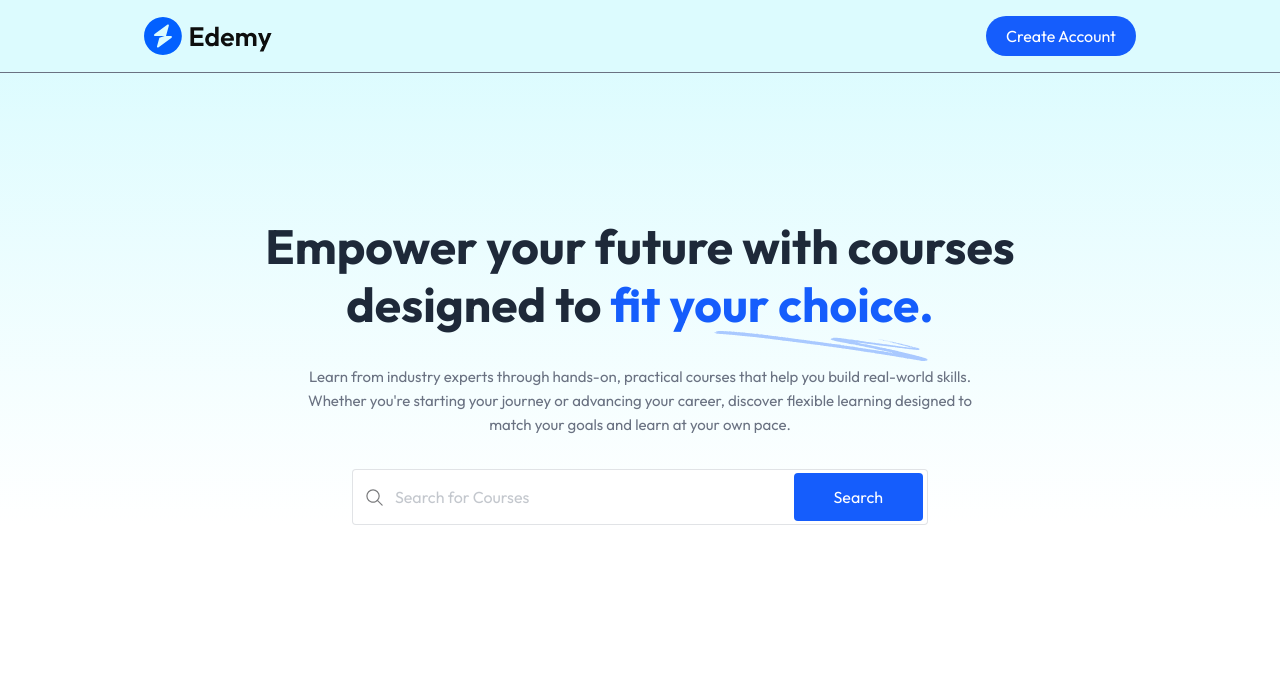
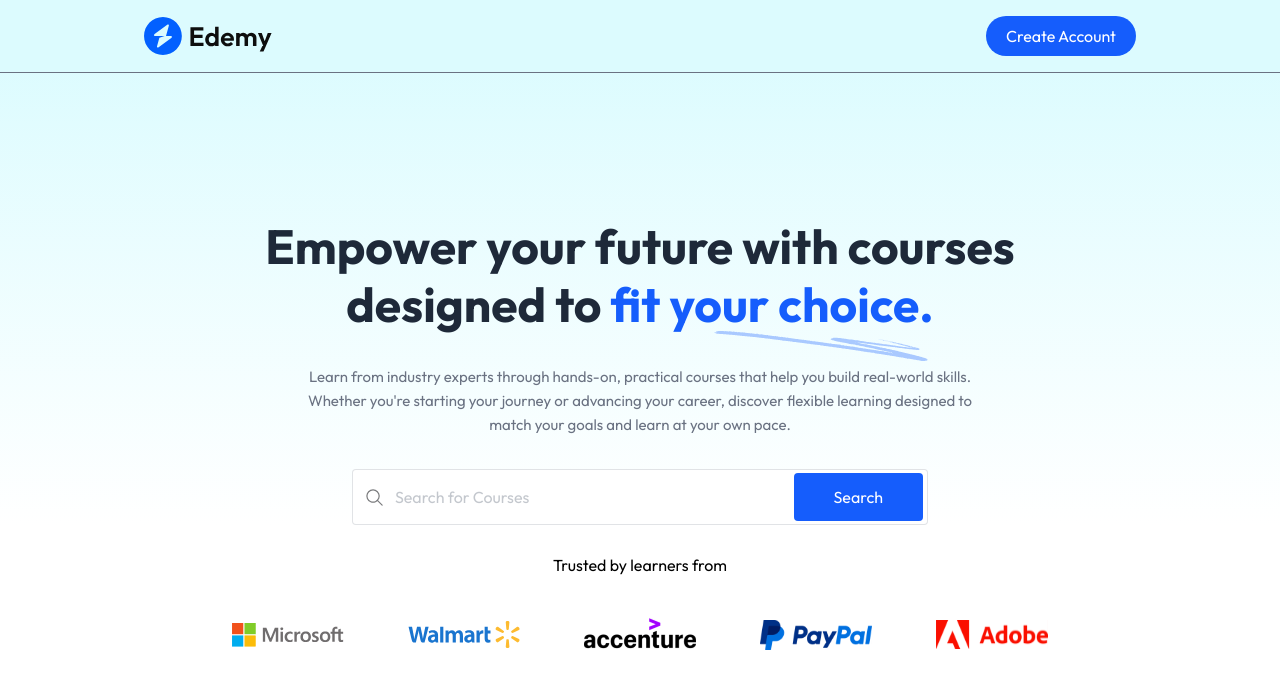
Before and after one commit to pagarwal884/LMS_Website, a React (Vite) app: page / in a window 1280 px wide. Shown: the top 688 px of the page. Built offline with nearby package versions, Linux system fonts and the light colour scheme; no server answers; a web font is replaced by a local one.

Commit message:
added Search section and also companies section too

```diff
--- a/src/components/students/Companies.jsx
+++ b/src/components/students/Companies.jsx
@@ -1,9 +1,17 @@
 import React from 'react'
+import { assets } from '../../assets/assets'
 
 const Companies = () => {
   return (
     <div>
-      <h1>Companies</h1>
+      <p>Trusted by learners from</p>
+      <div className='flex flex-wrap items-center justify-center gap-6 md:gap-16 md:mt-10 mt-5'>
+        <img src={assets.microsoft_logo} alt="" className="w-20 md:w-28" />
+        <img src={assets.walmart_logo} alt="" className="w-20 md:w-28" />
+        <img src={assets.accenture_logo} alt="" className="w-20 md:w-28" />
+        <img src={assets.paypal_logo} alt="" className="w-20 md:w-28" />
+        <img src={assets.adobe_logo} alt="" className="w-20 md:w-28" />
+        </div>
     </div>
   )
 }
--- a/src/components/students/SearchBar.jsx
+++ b/src/components/students/SearchBar.jsx
@@ -1,9 +1,17 @@
-import React from 'react'
+import React, { useState } from 'react'
 import { assets } from '../../assets/assets'
+import { useNavigate } from 'react-router-dom'
 
-const SearchBar = () => {
+const SearchBar = ({data}) => {
+  const navigate = useNavigate()
+  const [input, setInput] = useState(data ? data : '')
+
+  const onSearchHandler = (e) => {
+    e.preventDefault()
+    navigate('/course-list/' + input)
+  }
   return (
-    <form className="max-w-xl w-full md:h-14 h-12 flex items-center bg-white border border-gray-500/20 rounded">
+    <form onSubmit={onSearchHandler} className="max-w-xl w-full md:h-14 h-12 flex items-center bg-white border border-gray-500/20 rounded">
       <img
         src={assets.search_icon}
         alt=""
@@ -11,6 +19,8 @@
       />
 
       <input
+      onChange={e => setInput(e.target.value)}
+      value={input}
         type="text"
         placeholder="Search for Courses"
         className="w-full h-full outline-none text-gray-500/80"
--- a/src/pages/student/Home.jsx
+++ b/src/pages/student/Home.jsx
@@ -1,10 +1,12 @@
 import React from 'react'
 import Hero from '../../components/students/Hero'
+import Companies from '../../components/students/Companies'
 
 const Home = () => {
   return (
     <div className='flex flex-col items-center space-y-7 text-center'>
       <Hero />
+      <Companies />
     </div>
   )
 }
```
